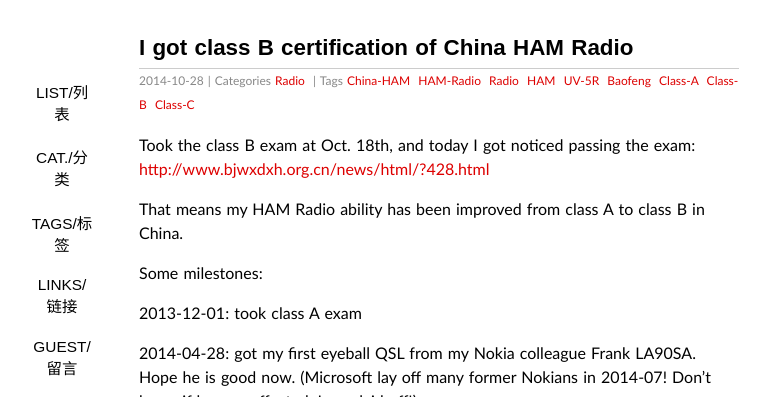
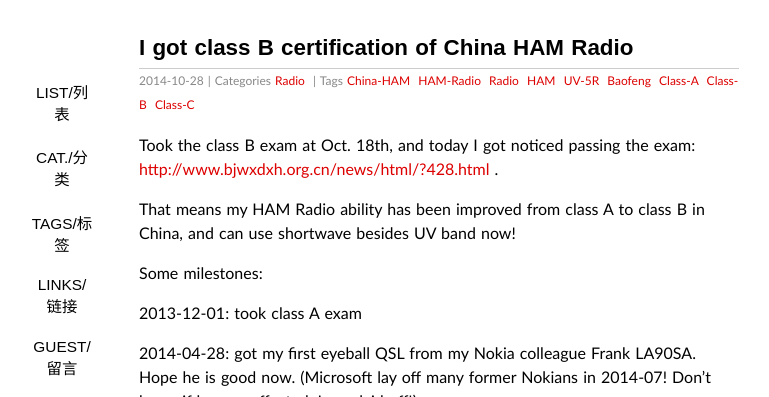
Before and after one commit to sdr-x/sdr-x.github.io, a Jekyll site: the page built from _posts/2014-10-28-I got class B certification of China HAM Radio.md, in a window 1280 px wide, cut to the strip 0-397 px from the top of the page. Shown: the whole strip, without its empty margins (201-970 px from the left). Built offline with Jekyll 4.4.1, drawn with Linux system fonts in a browser that asks for light colours; some web fonts are replaced; Markdown is read by kramdown in place of the engine named in the settings; comment, search, counter and statistics services are not loaded.

Commit message:
Update 2014-10-28-I got class B certification of China HAM Radio.md

```diff
--- a/_posts/2014-10-28-I got class B certification of China HAM Radio.md
+++ b/_posts/2014-10-28-I got class B certification of China HAM Radio.md
@@ -7,9 +7,9 @@ categories: Radio
 tags:  China-HAM HAM-Radio Radio HAM UV-5R Baofeng  Class-A Class-B Class-C
 ---
 
-Took the class B exam at Oct. 18th, and today I got noticed passing the exam: [http://www.bjwxdxh.org.cn/news/html/?428.html ](http://www.bjwxdxh.org.cn/news/html/?428.html )
+Took the class B exam at Oct. 18th, and today I got noticed passing the exam: [http://www.bjwxdxh.org.cn/news/html/?428.html ](http://www.bjwxdxh.org.cn/news/html/?428.html ) .
 
-That means my HAM Radio ability has been improved from class A to class B in China.
+That means my HAM Radio ability has been improved from class A to class B in China, and can use shortwave besides UV band now!
 
 Some milestones:
 
```
